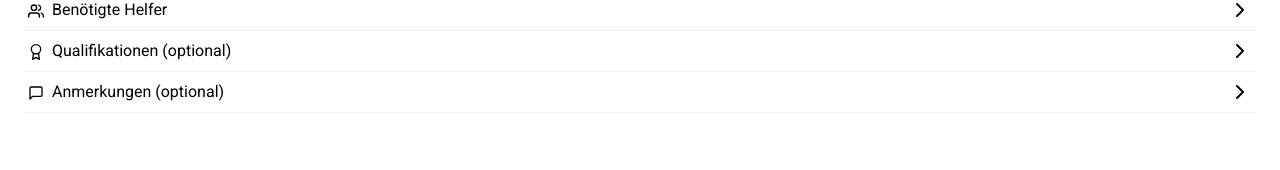
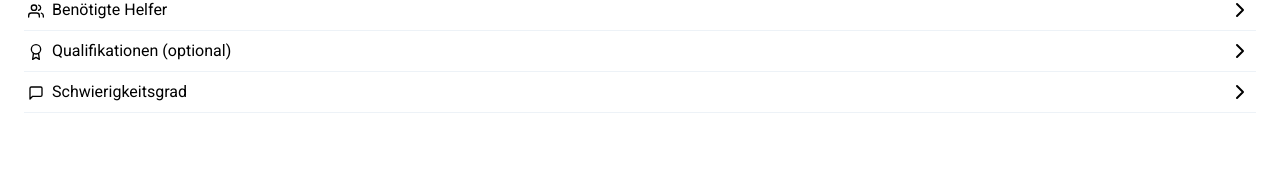
Before and after one commit to farmhelden/farmhelden-client, a Next.js app: page /boarding-farmer in a window 1280 px wide. Shown: the part 152-322 px from the top of the page. Built offline with nearby package versions, Linux system fonts and the light colour scheme; what tailwindcss-filters would draw is missing.

Commit message:
Add subpages to flow

```diff
--- /dev/null
+++ b/components/BoardingFarmer/BoardingFarmerDifficulty.tsx
@@ -0,0 +1,16 @@
+import React from "react";
+import { BoardingFarmerProps } from ".";
+import { Input } from "../Form/components";
+
+type Props = BoardingFarmerProps;
+
+const BoardingFarmerDifficulty = ({ state, handleUpdate }: Props) => {
+  return (
+    <Input
+      value={state.difficulty}
+      onChange={e => handleUpdate(+e.currentTarget.value)}
+    />
+  );
+};
+
+export default BoardingFarmerDifficulty;
--- a/components/BoardingFarmer/index.ts
+++ b/components/BoardingFarmer/index.ts
@@ -1,5 +1,9 @@
 import { State } from "../../pages/boarding-farmer";
 
+export { default as BoardingFarmerDifficulty } from "./BoardingFarmerDifficulty";
+export { default as BoardingFarmerHelpers } from "./BoardingFarmerHelpers";
+export { default as BoardingFarmerLocation } from "./BoardingFarmerLocation";
+export { default as BoardingFarmerSkills } from "./BoardingFarmerSkills";
 export { default as BoardingFarmerSupport } from "./BoardingFarmerSupport";
 
 export type BoardingFarmerProps = {
--- a/pages/boarding-farmer.tsx
+++ b/pages/boarding-farmer.tsx
@@ -15,7 +15,13 @@ import Root from "../components/Root";
 import { Title } from "../components/Title";
 import { PrimaryButton } from "../components/Button";
 import BaseButton from "../components/Button/BaseButton";
-import { BoardingFarmerSupport } from "../components/BoardingFarmer";
+import {
+  BoardingFarmerSupport,
+  BoardingFarmerHelpers,
+  BoardingFarmerLocation,
+  BoardingFarmerSkills,
+  BoardingFarmerDifficulty
+} from "../components/BoardingFarmer";
 import { Maybe, ValueOf } from "../types";
 
 type Props = {};
@@ -26,7 +32,8 @@ const menuItems = [
     key: "location",
     stateKey: "location" as "location",
     title: "Standort eingeben",
-    Icon: MapPin
+    Icon: MapPin,
+    Component: BoardingFarmerLocation
   },
   {
     index: 1,
@@ -41,21 +48,24 @@ const menuItems = [
     key: "helpers",
     stateKey: "helpersNeededCount" as "helpersNeededCount",
     title: "Benötigte Helfer",
-    Icon: Users
+    Icon: Users,
+    Component: BoardingFarmerHelpers
   },
   {
     index: 3,
     key: "skills",
     stateKey: "requiredSkillsIds" as "requiredSkillsIds",
     title: "Qualifikationen (optional)",
-    Icon: Award
+    Icon: Award,
+    Component: BoardingFarmerSkills
   },
   {
     index: 4,
-    key: "comment",
-    stateKey: "comment" as "comment",
-    title: "Anmerkungen (optional)",
-    Icon: MessageSquare
+    key: "skills",
+    stateKey: "requiredSkillsIds" as "requiredSkillsIds",
+    title: "Schwierigkeitsgrad",
+    Icon: MessageSquare,
+    Component: BoardingFarmerSkills
   }
 ];
 
@@ -65,8 +75,8 @@ export type State = {
   location: Maybe<string>;
   supportTypeIds: string[];
   helpersNeededCount: Maybe<number>;
-  requiredSkillsIds: Maybe<string[]>;
-  comment: Maybe<string>;
+  requiredSkillsIds: string[];
+  difficulty: Maybe<number>;
 };
 
 function useBoardingFarmerState() {
@@ -74,8 +84,8 @@ function useBoardingFarmerState() {
     location: null,
     supportTypeIds: [],
     helpersNeededCount: null,
-    requiredSkillsIds: null,
-    comment: null
+    requiredSkillsIds: [],
+    difficulty: null
   };
 
   const [state, setState] = useState<State>(initialState);
@@ -146,6 +156,7 @@ const BoardingFarmer = ({}: Props) => {
             <div>
               {
                 <activeItem.Component
+                  key={activeItem.key}
                   handleUpdate={updateState(activeItem.stateKey)}
                   state={state}
                 />
```
